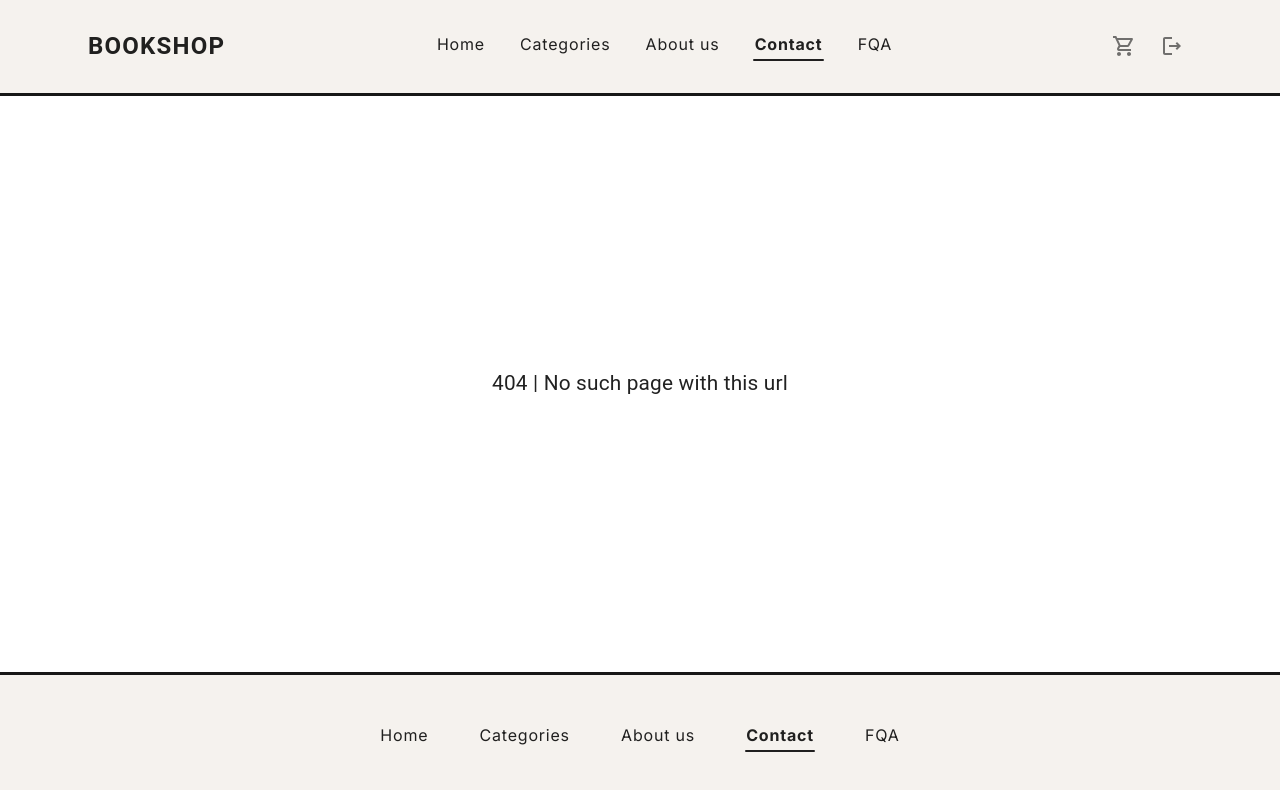
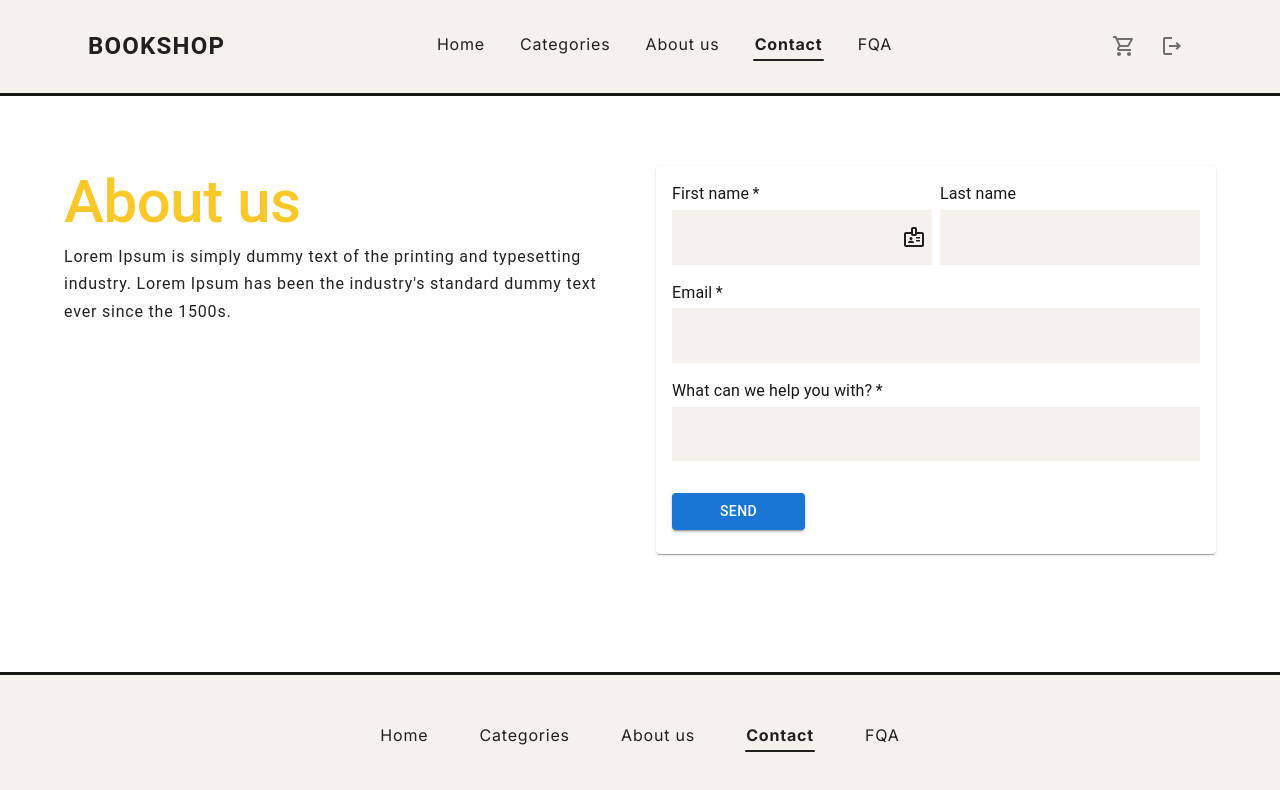
Before and after one commit to imbeltagy/Books-Store, a Next.js app: page /contact in a window 1280 px wide. Before the commit this address had no page. Shown: the top 790 px of the page. Built offline with nearby package versions, Linux system fonts and the light colour scheme.

Commit message:
About Page

```diff
--- /dev/null
+++ b/src/app/contact/page.js
@@ -0,0 +1,99 @@
+import { BadgeOutlined } from "@mui/icons-material";
+import {
+  Box,
+  Button,
+  Card,
+  CardContent,
+  Container,
+  FormLabel,
+  Grid,
+  InputBase,
+  Stack,
+  Typography,
+} from "@mui/material";
+
+const mdDown = "@media (max-width: 899px)";
+
+const CustomFormControl = ({ label, id, required, endIcon }) => (
+  <Box width="100%">
+    <FormLabel sx={{ color: "var(--black)", mb: ".3rem", display: "block" }} for={id} {...{ required }}>
+      {label}
+    </FormLabel>
+    <InputBase
+      id={id}
+      className="bg-light"
+      sx={{ width: "100%", padding: ".7rem .4rem", "& .MuiInputBase-input": { paddingInline: ".3rem" } }}
+      endAdornment={endIcon}
+    />
+  </Box>
+);
+
+const Contact = () => {
+  return (
+    <main style={{ flexGrow: 1, display: "flex", alignItems: "center" }}>
+      <Container>
+        <Grid container spacing="2rem" pb="5rem" mt="0">
+          {/* Text */}
+          <Grid item xs={12} md={6}>
+            <Box
+              sx={{
+                [mdDown]: {
+                  marginInline: "auto",
+                  textAlign: "center",
+                },
+              }}
+            >
+              <Typography color="var(--accent)" mb=".3rem" variant="h2" fontWeight="500" component="h1">
+                About us
+              </Typography>
+
+              <Typography sx={{ letterSpacing: ".05em", lineHeight: "1.7" }}>
+                Lorem Ipsum is simply dummy text of the printing and typesetting industry. Lorem Ipsum has been the
+                industry's standard dummy text ever since the 1500s.
+              </Typography>
+            </Box>
+          </Grid>
+
+          {/* Image */}
+          <Grid item xs={12} md={6}>
+            <Box
+              sx={{
+                [mdDown]: {
+                  marginInline: "auto",
+                  width: "min(90vw, 22rem)",
+                },
+              }}
+            >
+              <Card>
+                <CardContent>
+                  <Stack spacing="1rem">
+                    {/* Name */}
+                    <Stack direction="row" spacing=".5rem">
+                      <CustomFormControl label="First name" id="firstName" required endIcon={<BadgeOutlined />} />
+                      <CustomFormControl label="Last name" id="lastName" />
+                    </Stack>
+
+                    {/* Email */}
+                    <CustomFormControl label="Email" id="email" required />
+
+                    {/* Message Content */}
+                    <CustomFormControl label="What can we help you with?" id="MessageContent" required />
+
+                    {/* Submit Button */}
+                    <Box pt="1rem" width="100%">
+                      <Button variant="contained" sx={{ paddingInline: "3rem", [mdDown]: { width: "100%" } }}>
+                        Send
+                      </Button>
+                    </Box>
+                  </Stack>
+                </CardContent>
+              </Card>
+            </Box>
+          </Grid>
+        </Grid>
+      </Container>
+    </main>
+  );
+};
+
+export default Contact;
```
